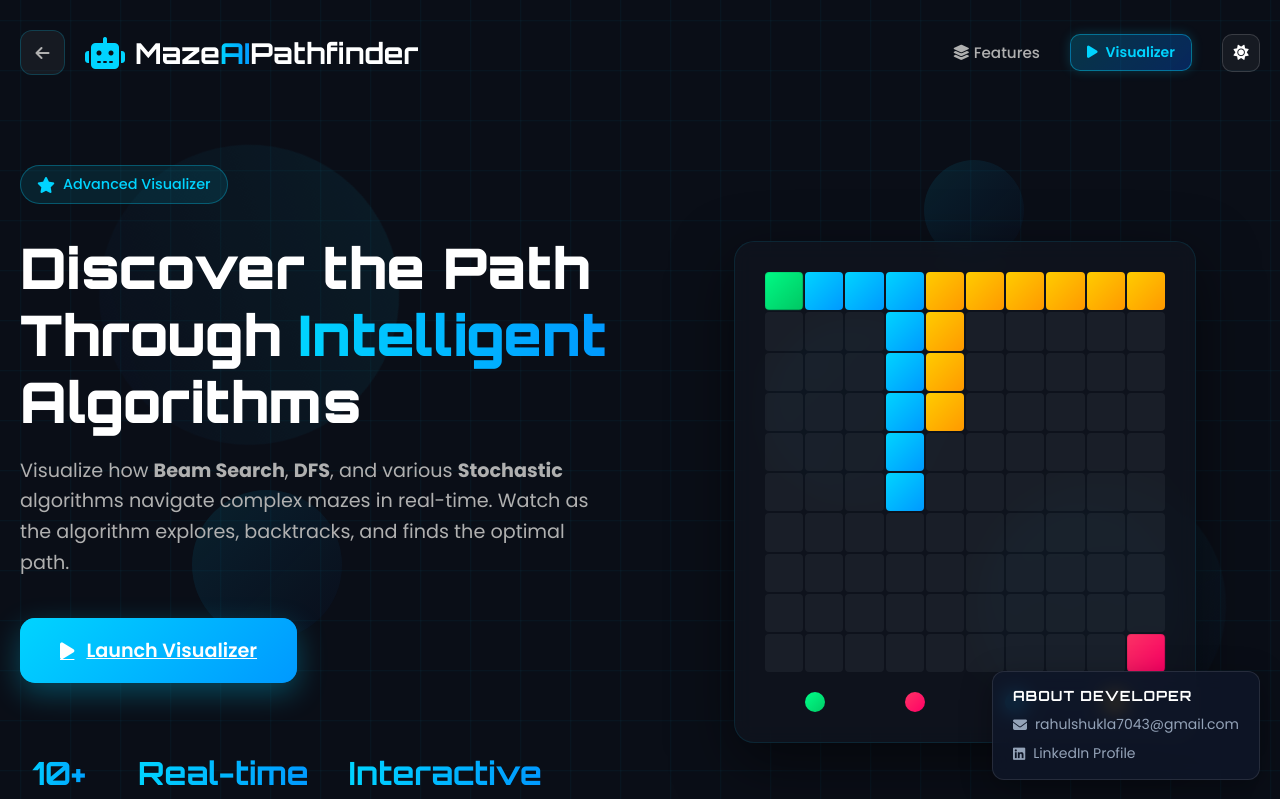
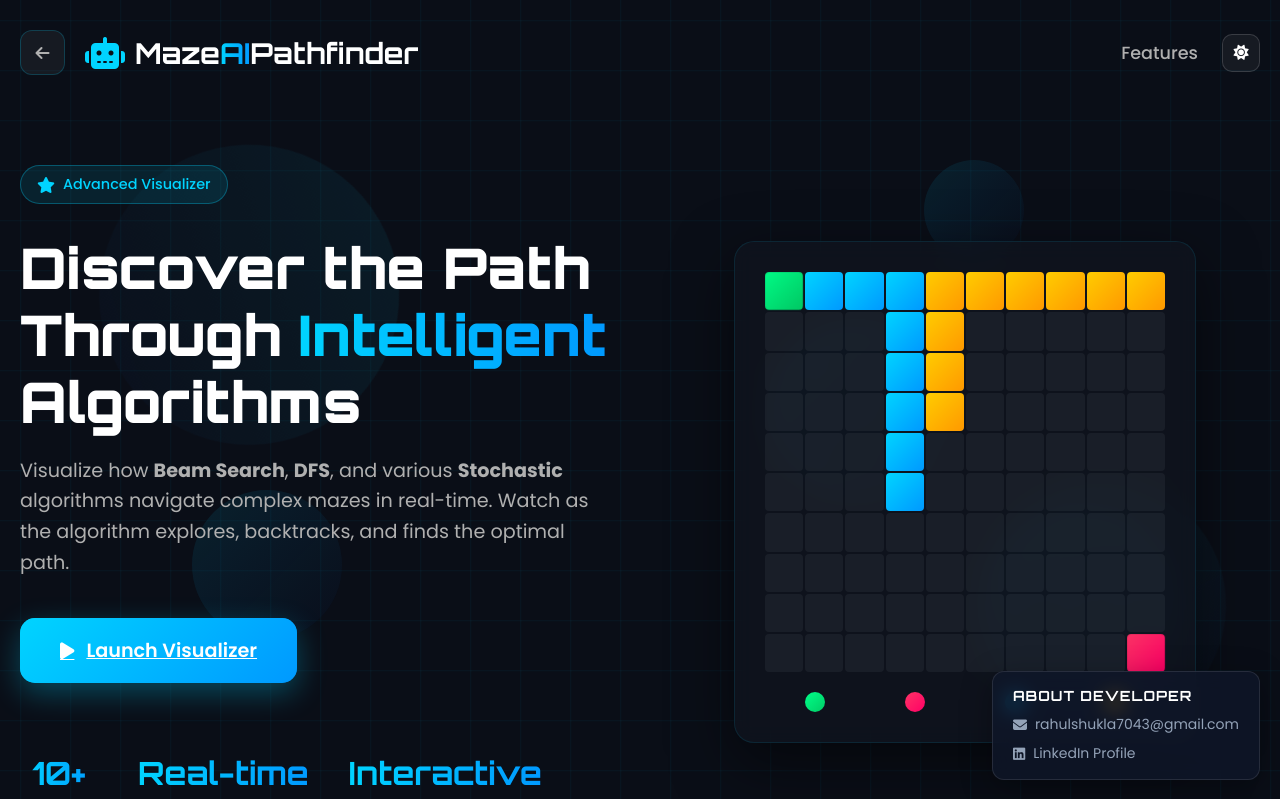
Before and after one commit to rahul9512/maze_visualizer, a Django app: page /maze_home/ in a window 1280 px wide. Shown: the top 799 px of the page. Run offline with Django 5.2, Linux system fonts and the light colour scheme.

Commit message:
Remove extra header visualizer button, preserve original heading size, and align Features link and darkmode toggle in one line

```diff
--- a/core/static/css/landing_deep.css
+++ b/core/static/css/landing_deep.css
@@ -221,14 +221,14 @@ body {
 .nav-links {
     display: flex;
     align-items: center;
-    gap: clamp(12px, 2.5vw, 30px);
+    gap: 24px;
 }
 
 .nav-links a {
     color: #b0b0b0;
     text-decoration: none;
     font-weight: 500;
-    font-size: 0.95rem;
+    font-size: 1.1rem;
     transition: all 0.3s ease;
     position: relative;
 }
@@ -252,33 +252,6 @@ body {
     width: 100%;
 }
 
-.header-launch-btn {
-    display: inline-flex;
-    align-items: center;
-    gap: 8px;
-    background: linear-gradient(135deg, rgba(0, 212, 255, 0.2), rgba(0, 98, 255, 0.3));
-    border: 1px solid rgba(0, 212, 255, 0.4);
-    color: #00d4ff !important;
-    padding: 7px 16px;
-    border-radius: 10px;
-    font-size: 0.88rem !important;
-    font-weight: 600 !important;
-    text-decoration: none;
-    transition: all 0.3s ease;
-    box-shadow: 0 0 12px rgba(0, 212, 255, 0.2);
-}
-
-.header-launch-btn::after {
-    display: none !important;
-}
-
-.header-launch-btn:hover {
-    background: linear-gradient(135deg, #00d4ff, #0062ff);
-    color: #fff !important;
-    box-shadow: 0 0 20px rgba(0, 212, 255, 0.5);
-    transform: translateY(-2px);
-}
-
 .theme-toggle {
     background: rgba(255, 255, 255, 0.05);
     border: 1px solid rgba(255, 255, 255, 0.15);
@@ -299,6 +272,7 @@ body {
     color: #00d4ff;
     background: rgba(0, 212, 255, 0.1);
 }
+
 
 
 /* Hero Section */
--- a/core/templates/index.html
+++ b/core/templates/index.html
@@ -33,7 +33,7 @@
         <!-- Header -->
         <header class="header">
             <div class="logo-group">
-                <a href="{% url 'global_landing' %}" class="back-link" title="Back to Visualizers"><i
+                <a href="{% url 'global_landing' %}" class="back-link" title="Back to Suite"><i
                         class="fas fa-arrow-left"></i></a>
                 <div class="logo">
                     <i class="fas fa-robot"></i>
@@ -41,11 +41,11 @@
                 </div>
             </div>
             <nav class="nav-links">
-                <a href="#features" class="nav-item"><i class="fas fa-layer-group"></i> Features</a>
-                <a href="{% url 'maze' %}" class="header-launch-btn" title="Launch Visualizer"><i class="fas fa-play"></i> Visualizer</a>
+                <a href="#features">Features</a>
                 <button class="theme-toggle" id="theme-toggle" title="Toggle Theme"><i class="fas fa-sun"></i></button>
             </nav>
         </header>
+
 
 
         <!-- Hero Section -->
```
